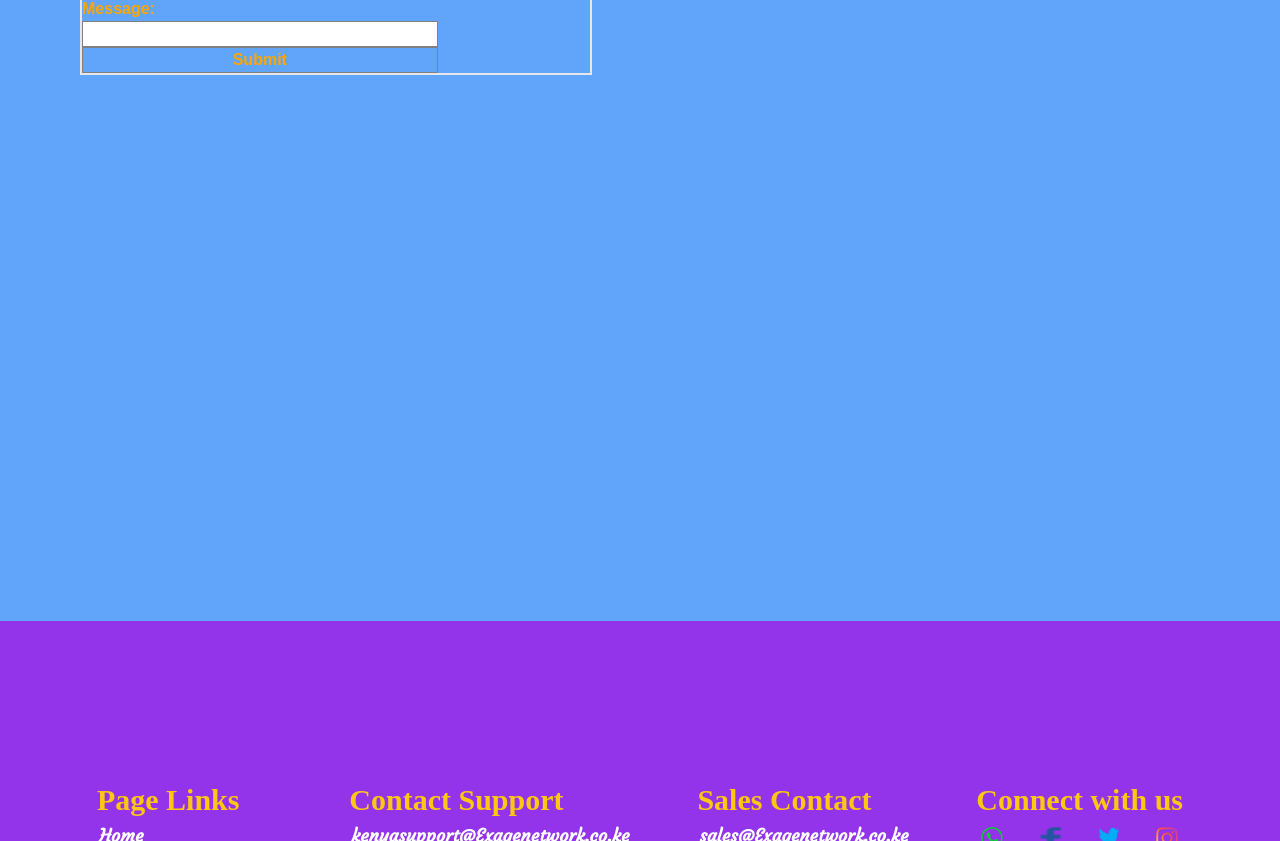
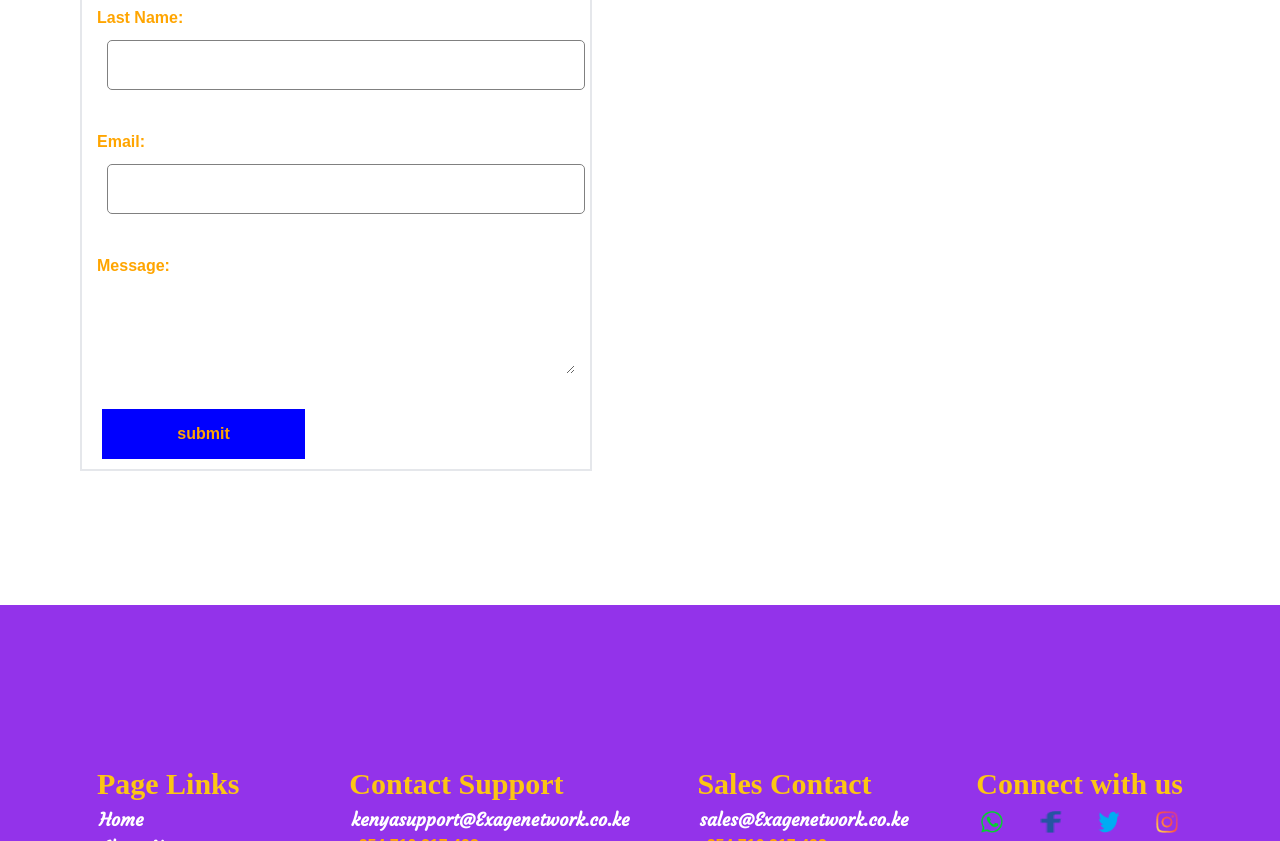
Before and after one commit to leonard33/exagewebsite, a React (Create React App) app: page /contact in a window 1280 px wide. Shown: the part 339-1180 px from the top of the page. Built offline with nearby package versions, Linux system fonts and the light colour scheme; a web font is replaced by a local one.

Commit message:
contact form

```diff
--- a/src/Pages/Contact.css
+++ b/src/Pages/Contact.css
@@ -1,8 +1,25 @@
-input {
-  width: 70%;
+input[type=text] {
+  width: 100%;
+  height: 50px;
   padding: 10px;
   margin: 10px;
+  margin-bottom: 10px;
+  border-radius: 5px;
+  outline: none;
   border: 1px solid gray;
+}
+
+label {
+  margin: 15px;
+}
+
+.submit-btn {
+  background-color: blue;
+  width: 40%;
+  height: 50px;
+  margin-top: 20px;
+  margin-left: 20px;
+  margin-bottom: 10px;
 }
 
 form {
--- a/src/Pages/Contact.js
+++ b/src/Pages/Contact.js
@@ -55,14 +55,14 @@ const Contact = () => {
         </ul>
         </div>
     </div>
-    <div className='w-full h-[100vh] bg-blue-400'>
-        <h2 className='mt-20'>Contact</h2>
+    <div className='w-full h-[100vh]'>
+        <h2 className='mt-16 ml-20 font-extrabold text-3xl mb-6'>Contact Us</h2>
         <div>
         <form className='border-2 w-[40%]'>
             <div className='flex flex-col'>
           <label className='flex flex-col'>
               First Name:
-           <input type="text" name="name" placeholder='name' onChange={setFirstname} />
+           <input type="text" name="name" onChange={setFirstname} />
          </label>
          <label className='flex flex-col'>
            Last Name:
@@ -74,9 +74,9 @@ const Contact = () => {
          </label>
          <label className='flex flex-col'>
            Message:
-           <input type="text" name="name" onchange={setMessage} />
+           <textarea type="text" name="name" rows="4" cols="50" onchange={setMessage} />
          </label>
-            <input type="submit" value="Submit" />
+            <button className='submit-btn'>submit</button>
             </div>
          </form>
          </div>
--- a/src/Pages/Home.js
+++ b/src/Pages/Home.js
@@ -26,7 +26,7 @@ const Home = () => {
         <section id='wordout'>
         <Wordout />
         </section>
-        <section>
+        <section id='video'>
           <Videodemos />
         </section>
         <section id='offers'>
--- a/src/components/Footer.js
+++ b/src/components/Footer.js
@@ -32,10 +32,10 @@ const Footer = () => {
         <div className='connect'>
          <div className='connect-title'>Connect with us</div>
           <div className='connect-btn flex justify-between'>
-            <img src={watsapp} alt=''/>
-            <img src={fb} alt=''/>
-            <img src={twitter} alt=''/>
-            <img src={insta} alt=''/>
+              <a href='#'><img src={watsapp} alt=''/></a>
+              <a href='https://www.facebook.com/profile.php?id=100088031812269&mibextid=ZbWKwL'><img src={fb} alt=''/></a>
+              <a href='#'><img src={twitter} alt=''/></a>
+              <a href='https://www.instagram.com/reel/Clk0_PuO8yX/?igshid=YmMyMTA2M2Y='><img src={insta} alt=''/></a>
           </div>
         </div>
         </div>
--- a/src/components/Videodemo.js
+++ b/src/components/Videodemo.js
@@ -18,10 +18,10 @@ const Videodemo = () => {
                     through unlimited access to knowledge & opportunities.</h5>
                     <h6 className='mt-14 mb-4 text-lg font-semibold text-purple-500'>Let's connect !</h6>
                     <div className='social flex w-20 borde-2 items-center justify-around'>
-                       <img src={watsapp} alt=''/>
-                        <img src={fb} alt=''/>
-                        <img src={twitter} alt=''/>
-                        <img src={insta} alt=''/>
+                       <a href='#'><img src={watsapp} alt=''/></a>
+                       <a href='https://www.facebook.com/profile.php?id=100088031812269&mibextid=ZbWKwL'><img src={fb} alt=''/></a>
+                        <a href='#'><img src={twitter} alt=''/></a>
+                        <a href='https://www.instagram.com/reel/Clk0_PuO8yX/?igshid=YmMyMTA2M2Y='><img src={insta} alt=''/></a>
                     </div>
             </div>
         </div>
```
